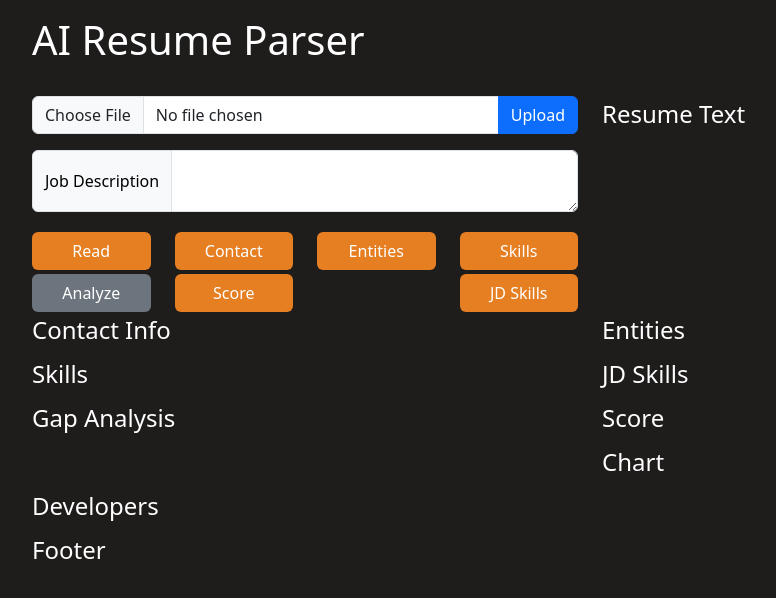
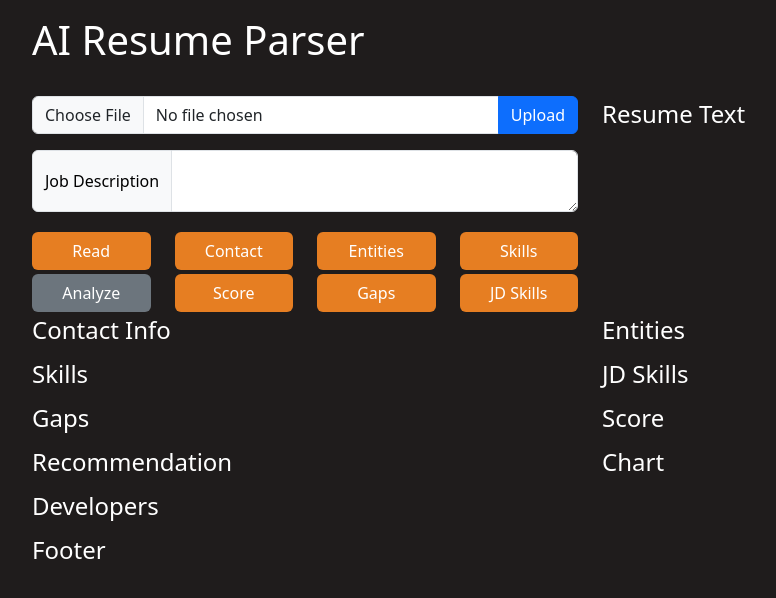
Before and after one commit to NidhiKamal05/AI-Resume-Parser, a Flask app: page / in a window 1280 px wide. Shown: the top 598 px of the page, without its empty margins (50-826 px from the left). Run offline with Flask 3, Linux system fonts and the light colour scheme; some libraries are stand-ins or nearby versions.

Commit message:
gap analysis

```diff
--- a/V1/AI_Resume_Parser/app.py
+++ b/V1/AI_Resume_Parser/app.py
@@ -80,6 +80,22 @@ def find_jd_skills():
 		return jsonify({'error': str(e)}), 500
 
 
+# @app.route('/api/score', methods=['POST'])
+# def calc_score():
+# 	if 'my_pdf' not in request.files:
+# 		return jsonify({'error': 'No file uploaded'}), 400
+# 	my_pdf = request.files['my_pdf']
+# 	job_desc = request.form.get('job_desc', "").strip()
+# 	if not job_desc:
+# 		return jsonify({'error': 'No job description provided'}), 400
+# 	try:
+# 		raw_text = parser.extract_text_from_pdf(my_pdf)
+# 		score = parser.calculate_match_score(raw_text, job_desc)
+# 		return jsonify({'score': score})
+# 	except Exception as e:
+# 		return jsonify({'error': str(e)}), 500
+
+
 @app.route('/api/score', methods=['POST'])
 def calc_score():
 	if 'my_pdf' not in request.files:
@@ -90,10 +106,30 @@ def calc_score():
 		return jsonify({'error': 'No job description provided'}), 400
 	try:
 		raw_text = parser.extract_text_from_pdf(my_pdf)
-		score = parser.calculate_match_score(raw_text, job_desc)
+		resume_skills_dict = parser.extract_skills(raw_text)
+		jd_skills_dict = parser.extract_skills(job_desc)
+		score = parser.calculate_match_score(resume_skills_dict, jd_skills_dict)
 		return jsonify({'score': score})
 	except Exception as e:
 		return jsonify({'error': str(e)}), 500
+
+
+@app.route('/api/gap', methods=['POST'])
+def gaps():
+	if 'my_pdf' not in request.files:
+		return jsonify({'error': 'No file uploaded'}), 400
+	my_pdf = request.files['my_pdf']
+	job_desc = request.form.get('job_desc', "").strip()
+	if not job_desc:
+		return jsonify({'error': 'No job description provided'}), 400
+	try:
+		raw_text = parser.extract_text_from_pdf(my_pdf)
+		resume_skills_dict = parser.extract_skills(raw_text)
+		jd_skills_dict = parser.extract_skills(job_desc)
+		result = parser.analyze_resume(resume_skills_dict, jd_skills_dict)
+		return jsonify({'result': result})
+	except Exception as e:
+		return jsonify({'error' : str(e)}),500
 
 
 @app.route('/api/analyze', methods=['POST'])
@@ -101,14 +137,12 @@ def analyze_resume():
 	if 'my_pdf' not in request.files:
 		return jsonify({'error': 'No file uploaded'}), 400
 	my_pdf = request.files['my_pdf']
-	jd = request.form.get('job_desc')
+	job_desc = request.form.get('job_desc', "").strip()
+	if not job_desc:
+		return jsonify({'error': 'No job description provided'}), 400
 	try:
-		missing_skills = ["C++", "Machine Learning"]
-		matched_skills = ["JavaScript", "Python"]
-		score = 50
-		# result = {'Missing_Skills': missing_skills, 'Matched_Skills': matched_skills, 'Score': score}
-		# return jsonify({'result': result})
-		return jsonify({ 'Missing_Skills': missing_skills, 'Matched_Skills': matched_skills, 'Score': score })
+		result = parser.final_resume_analyzer(my_pdf, job_desc)
+		return jsonify({'result': result})
 	except Exception as e:
 		return jsonify({'error' : str(e)}),500
 
--- a/V1/AI_Resume_Parser/static/js/global.js
+++ b/V1/AI_Resume_Parser/static/js/global.js
@@ -7,6 +7,7 @@ export const entities_api ="https://ai-resume-parser-42a1.onrender.com/api/entit
 export const skills_api ="https://ai-resume-parser-42a1.onrender.com/api/skills";
 export const jd_skills_api ="https://ai-resume-parser-42a1.onrender.com/api/jd_skills";
 export const score_api ="https://ai-resume-parser-42a1.onrender.com/api/score";
+export const gaps_api ="https://ai-resume-parser-42a1.onrender.com/api/gaps";
 export const analyze_api ="https://ai-resume-parser-42a1.onrender.com/api/analyze";
 
 export const my_form = document.getElementById("upload_form") ;
@@ -19,8 +20,9 @@ export const contact_output = document.getElementById("contact_info") ;
 export const entities_output = document.getElementById("entities") ;
 export const skills_output = document.getElementById("skills") ;
 export const jd_skills_output = document.getElementById("jd_skills") ;
-export const gap_output = document.getElementById("gap_analysis") ;
+export const gap_output = document.getElementById("gaps") ;
 export const score_output = document.getElementById("score") ;
+export const recommendation_output = document.getElementById("recommendation") ;
 export const chart_output = document.getElementById("chart") ;
 
 export const read_btn = document.getElementById("read_btn") ;
@@ -29,6 +31,7 @@ export const entities_btn = document.getElementById("entities_btn") ;
 export const skills_btn = document.getElementById("skills_btn") ;
 export const jd_skills_btn = document.getElementById("jd_skills_btn") ;
 export const score_btn = document.getElementById("score_btn") ;
+export const gaps_btn = document.getElementById("gaps_btn") ;
 export const analyze_btn = document.getElementById("analyze_btn") ;
 export const upload_btn = document.getElementById("upload_btn") ;
 
@@ -40,6 +43,7 @@ export const clear_all_output_divs = () => {
     jd_skills_output.innerText = "" ;
     gap_output.innerText = "" ;
     score_output.innerText = "" ;
+    recommendation_output.innerText = "" ;
     chart_output.innerText = "" ;
 }
 
--- a/V1/AI_Resume_Parser/static/js/main.js
+++ b/V1/AI_Resume_Parser/static/js/main.js
@@ -2,9 +2,12 @@
 import * as globals from "./global.js" ;
 // import {get_file}  from "./global.js" ;
 
+
+
+/* FETCH RESUME TEXT */
+
 const fetchReadData = async() => {
     const file = globals.get_file ;
-    // const my_file = globals.get_file.files[0] ;
     const form_data = new FormData(globals.my_form) ;
     if(file.files.length > 0) {
         const pdf = file.files[0] ;
@@ -36,6 +39,10 @@ const fetchReadData = async() => {
         globals.hide_loader("raw_text") ;
     }
 }
+
+
+
+/* FETCH CONTACT INFO */
 
 const fetchContactData = async() => {
     const file = globals.get_file ;
@@ -75,6 +82,9 @@ const fetchContactData = async() => {
 }
 
 
+
+/* FETCH ENTITIES */
+
 const fetchEntitiesData = async() => {
     const file = globals.get_file ;
     const form_data = new FormData(globals.my_form) ;
@@ -111,6 +121,10 @@ const fetchEntitiesData = async() => {
         globals.hide_loader("entities") ;
     }
 }
+
+
+
+/* FETCH RESUME SKILLS */
 
 const fetchSkills = async() => {
     const file = globals.get_file ;
@@ -172,6 +186,9 @@ const fetchSkills = async() => {
 }
 
 
+
+/* FETCH JD SKILLS */
+
 const fetchJDSkills = async() => {
     const job_desc = globals.jd ;
     const form_data = new FormData(globals.my_form);
@@ -224,6 +241,9 @@ const fetchJDSkills = async() => {
 }
 
 
+
+/* FETCH SCORE */
+
 const fetchScore = async() => {
     const form_data = new FormData(globals.my_form) ;
     const file = globals.get_file ;
@@ -268,11 +288,12 @@ const fetchScore = async() => {
 }
 
 
-const fetchAnalyzeData = async() => {
-    // const my_file = globals.get_file.files[0] ;
-    const job_desc = globals.jd ;
+
+/* FETCH MISSING AND MATCHED SKILLS */
+
+const fetchGaps = async() => {
+    const form_data = new FormData(my_form) ;
     const file = globals.get_file ;
-    const form_data = new FormData(globals.my_form) ;
     if(file.files.length > 0) {
         const pdf = file.files[0] ;
         console.log(pdf.name) ;
@@ -282,11 +303,71 @@ const fetchAnalyzeData = async() => {
         console.log("Select any pdf...") ;
         return ;
     }
-    if (globals.jd) {
-        form_data.append("job_desc", globals.jd);
+    const job_desc = globals.jd ;
+    if(job_desc) {
+        form_data.append('job_desc', job_desc) ;
+    }
+    else {
+        console.log("Job Description is empty.....") ;
+        return ;
+    }
+    globals.show_loader("gaps", "Loading Gaps......") ;
+    try {
+        const response = await fetch(globals.gaps_api, {
+            method: 'POST',
+            body: form_data,
+        }) ;
+        if(!response.ok) {
+            throw new Error(`HTTP error! status: ${response.status}`) ;
+        }
+        const result = await response.json() ;
+        console.log("Data fetched:", result) ;
+        const missing = Array.isArray(result['Missing Skills']) ? result['Missing Skills'].join(", ") : result['Missing Skills'] || "" ;
+        const matched = Array.isArray(result['Matched Skills']) ? result['Matched Skills'].join(", ") : result['Matched Skills'] || "" ;
+        const skill_coverage = JSON.stringify(result['Skill Coverage']) ;
+        globals.gap_output.innerText = `Missing Skills: ${missing}\n` +
+                                       `Matched Skills: ${matched}\n` +
+                                       `Skill Coverage: ${skill_coverage}`;
+    }
+    catch(error) {
+        console.log(`Error: ${error}`) ;
+    }
+    finally {
+        console.log(`Task Completed`) ;
+        globals.hide_loader("gaps") ;
+    }
+}
+
+
+
+/* FETCH FINAL ANALYZED DATA */
+
+const fetchAnalyzeData = async() => {
+    const form_data = new FormData(globals.my_form) ;
+    const file = globals.get_file ;
+    if(file.files.length > 0) {
+        const pdf = file.files[0] ;
+        console.log(pdf.name) ;
+        form_data.append('my_pdf', pdf) ;
+    }
+    else {
+        console.log("Select any pdf...") ;
+        return ;
+    }
+    const job_desc = globals.jd ;
+    if(job_desc) {
+        form_data.append("job_desc", job_desc);
+    }
+    else {
+        console.log("Job Description is empty.....") ;
+        return ;
     }
     globals.show_loader("score", "Loading Score....") ;
-    globals.show_loader("gap_analysis", "Loading Gaps....") ;
+    globals.show_loader("gaps", "Loading Gaps....") ;
+    globals.show_loader("recommendation", "Loading Recommendation....") ;
+    globals.show_loader("skills", "Loading Skills....") ;
+    globals.show_loader("raw_text", "Loading Resume Text....") ;
+    globals.show_loader("contact", "Loading Contact....") ;
     try {
         const response = await fetch(globals.analyze_api, {
             method: 'POST',
@@ -295,13 +376,14 @@ const fetchAnalyzeData = async() => {
         if (!response.ok) {
             throw new Error(`HTTP error! status: ${response.status}`);
         }
-        // result = {'Missing Skills': missing_skills, 'Matched Skills': matched_skills, 'Score': score}
         const result = await response.json();
         console.log("Data fetched:", result);
-        globals.score_output.innerText=JSON.stringify(result.Score);
-        const missing = Array.isArray(result.Missing_Skills) ? result.Missing_Skills.join(", ") : result.Missing_Skills ;
-        const matched = Array.isArray(result.Matched_Skills) ? result.Matched_Skills.join(", ") : result.Matched_Skills ;
-        globals.gap_output.innerText = `Gaps = ${missing}\nMatched Skills = ${matched}`;
+        globals.raw_output.innerText = JSON.stringify(result["Candidate Profile"]["Name"]);
+        globals.contact_output.innerText = JSON.stringify(result["Candidate Profile"]["Contact"]);
+        globals.skills_output.innerText = JSON.stringify(result["Candidate Profile"]["Top Skills"]);
+        globals.score_output.innerText = JSON.stringify(result["ATS Analysis"]["Match Score"]);
+        globals.gap_output.innerText = JSON.stringify(result["ATS Analysis"]["Missing Keywords"]);
+        globals.recommendation_output.innerText = JSON.stringify(result["ATS Analysis"]["Recommendation"]);
         // globals.gap_output.innerText=`Gaps = ${result.Missing_Skills} \n Matched Skills=${result.Matched_Skills}`;
         // globals.score_output.innerText=JSON.stringify(result.Score);
     }
@@ -311,7 +393,11 @@ const fetchAnalyzeData = async() => {
     finally {
         console.log(`Task Completed`) ;
         globals.hide_loader("score") ;
-        globals.hide_loader("gap_analysis") ;
+        globals.hide_loader("gaps") ;
+        globals.hide_loader("recommendation") ;
+        globals.hide_loader("skills") ;
+        globals.hide_loader("raw_text") ;
+        globals.hide_loader("contact") ;
     }
 }
 
@@ -397,6 +483,13 @@ globals.score_btn.addEventListener("click", () => {
 }) ;
 
 
+globals.gaps_btn.addEventListener("click", () => {
+    console.log("GAPS") ;
+    globals.clear_all_output_divs() ;
+    fetchGaps() ;
+}) ;
+
+
 // onclick=analyze_data()
 // function analyze_data() {
 //     console.log("ANALYZE DATA");
--- a/V1/AI_Resume_Parser/templates/index.html
+++ b/V1/AI_Resume_Parser/templates/index.html
@@ -72,7 +72,7 @@
 									<button class="btn" type="button" style="background-color:#E67E22; color:#ffffff;" id="score_btn" name="score_btn">Score</button>
 								</div>
 								<div class="col-md-3 d-grid gap-2 mt-1">
-
+									<button class="btn" type="button" style="background-color:#E67E22; color:#ffffff;" id="gaps_btn" name="gaps_btn">Gaps</button>
 								</div>
 								<div class="col-md-3 d-grid gap-2 mt-1">
 									<button class="btn" type="button" style="background-color:#E67E22; color:#ffffff;" id="jd_skills_btn" name="jd_skills_btn">JD Skills</button>
@@ -84,7 +84,6 @@
 					</div>
 
 					<div class="col-md-6" id="">
-					<!-- <div class="col-sm-6" id=""> -->
 
 						<legend>
 							Resume Text
@@ -181,12 +180,37 @@
 
 					<div class="col-md-6" id="">
 
-						<legend>
-							Gap Analysis
-						</legend>
+						<div class="row">
 
-						<!-- display gaps -->
-						<div id="gap_analysis">
+							<div class="col-md-12">
+
+								<legend>
+									Gaps
+								</legend>
+
+								<!-- display gaps -->
+								<div id="gaps">
+
+								</div>
+
+							</div>
+
+						</div>
+
+						<div class="row">
+
+							<div class="col-md-12">
+
+								<legend>
+									Recommendation
+								</legend>
+
+								<!-- display recommendation -->
+								<div id="recommendation">
+
+								</div>
+
+							</div>
 
 						</div>
 
```
Also changed, not shown: V1/AI_Resume_Parser/models/parser.py (+84 -4 lines).
